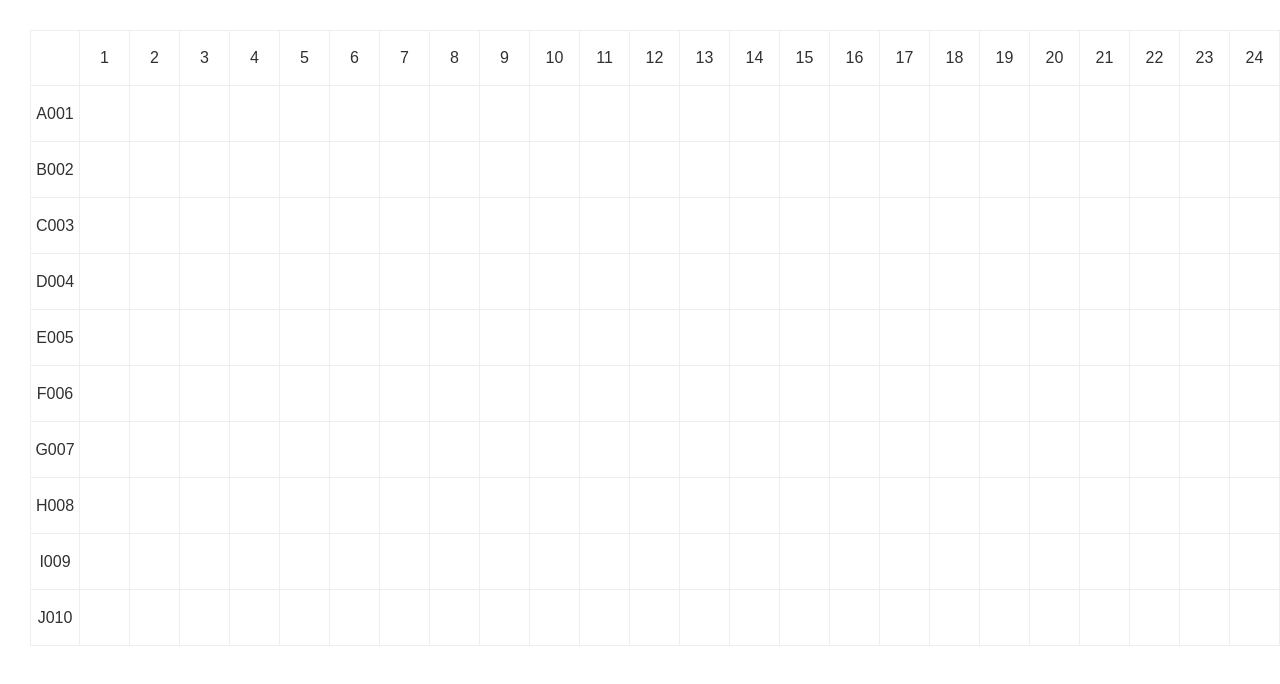
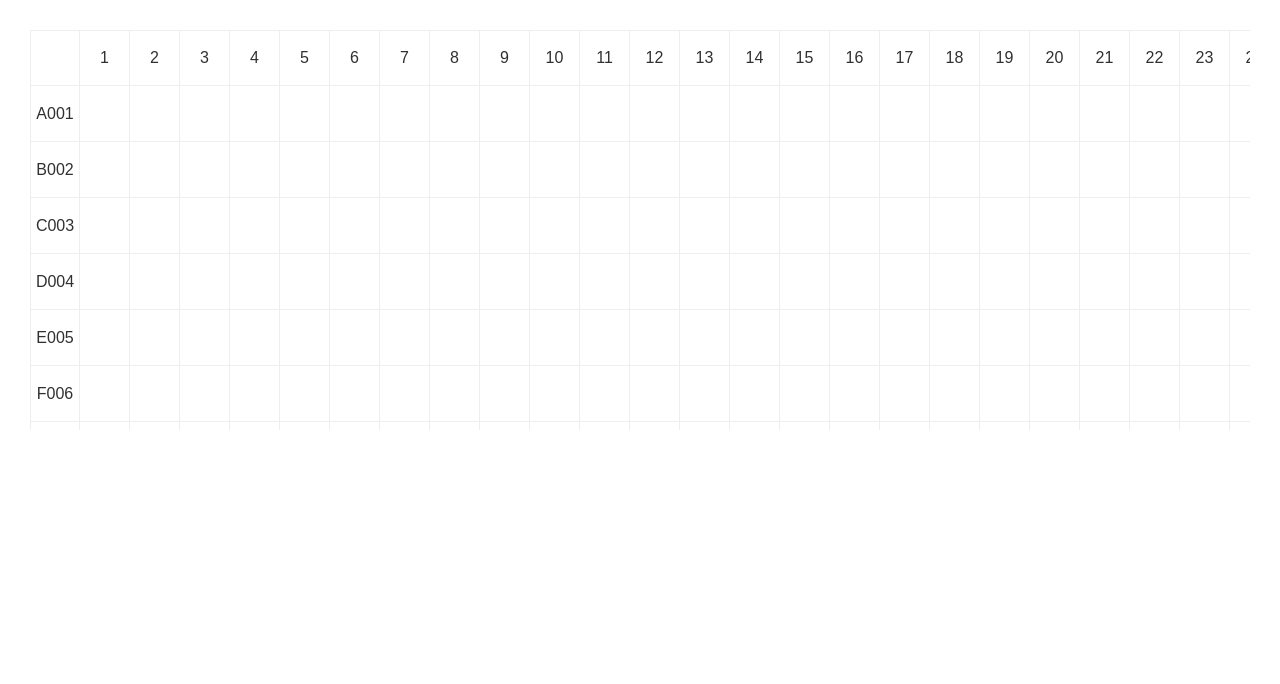
Before and after one commit to reference-sample/front-demo, a Vue app: page /schedule in a window 1280 px wide. Shown: the top 684 px of the page. Built offline with nearby package versions, Linux system fonts and the light colour scheme.

Commit message:
排班组件滚动效果

```diff
--- a/src/components/MonthGrid.vue
+++ b/src/components/MonthGrid.vue
@@ -1,13 +1,28 @@
 <template>
+  <div
+    class="warpper"
+    ref="warpper"
+    @scroll="onScroll"
+    @mousemove="onMouseMove"
+    @mouseleave="onMouseLeave"
+  >
     <div class="grid day" :style="{ '--col-count': daysInMonth.length }">
       <template v-for="(vehicle, i) in [{ id: 0, vehicleNo: '' }, ...vehicles]">
         <template v-for="(day, j) in daysInMonth">
+          <div
+            v-if="i === 0"
+            :class="['cell header-label', { scrolled: scrolledY }]"
+            :key="'header-' + day"
+          >
             <!-- 第一行表头 -->
-        <div v-if="i === 0" class="cell header-label" :key="'header-' + day">
             <span>{{ j === 0 ? '' : day }}</span>
           </div>
+          <div
+            v-else-if="j === 0"
+            :class="['cell left-label', { scrolled: scrolledX }]"
+            :key="'header-' + vehicle.id"
+          >
             <!-- 第一列名称 -->
-        <div v-else-if="j === 0" class="cell left-label" :key="'header-' + vehicle.id">
             <span>{{ vehicle.vehicleNo }}</span>
           </div>
           <template v-else :key="'cell-' + i + '-' + j">
@@ -48,6 +63,7 @@
           </template>
         </template>
       </template>
+    </div>
   </div>
 
   <!-- 确认弹窗 -->
@@ -144,9 +160,61 @@ const onConfirm = () => {
   selected.value = []
   dialogVisible.value = false
 }
+
+let scrollSpeed = 5 // 每次滚动像素
+let edgeThreshold = 80 // 离边界多近开始触发
+let scrollInterval = null
+const scrolledX = ref(false)
+const scrolledY = ref(false)
+
+const warpper = ref<HTMLDivElement | null>(null)
+const onScroll = () => {
+  const box = warpper.value
+  if (!box) return
+  scrolledX.value = box.scrollLeft > 0
+  scrolledY.value = box.scrollTop > 0
+}
+const onMouseMove = (e) => {
+  const box = warpper.value
+  if (!box) return
+  const rect = box.getBoundingClientRect()
+  const x = e.clientX - rect.left
+
+  clearInterval(scrollInterval)
+
+  if (x < edgeThreshold) {
+    // 靠近左边
+    scrollInterval = setInterval(() => {
+      box.scrollLeft -= scrollSpeed
+    }, 16)
+  } else if (x > rect.width - edgeThreshold) {
+    // 靠近右边
+    scrollInterval = setInterval(() => {
+      box.scrollLeft += scrollSpeed
+    }, 16)
+  }
+}
+
+const onMouseLeave = () => {
+  clearInterval(scrollInterval)
+}
 </script>
 
 <style scoped>
+.warpper {
+  overflow: auto;
+  height: 400px;
+  &::-webkit-scrollbar {
+    height: 0px;
+    width: 0px;
+  }
+  &:hover::-webkit-scrollbar {
+    height: 12px;
+    width: 12px;
+    background-color: #eaeaea;
+    border-radius: 3px;
+  }
+}
 .grid {
   display: grid;
   grid-template-columns: repeat(var(--col-count), minmax(50px, 1fr));
@@ -162,6 +230,7 @@ const onConfirm = () => {
   border: 1px solid #eee;
   cursor: pointer;
   font-weight: 500;
+  background-color: #fff;
 }
 .cell-body {
   color: #606060;
@@ -179,15 +248,29 @@ const onConfirm = () => {
 }
 
 .header-label {
+  position: sticky;
+  top: 0;
+  &:first-child {
+    left: 0;
+    z-index: 1;
+  }
   cursor: default;
   &:not(:first-child) {
     border-left: none;
   }
 }
 .left-label {
+  position: sticky;
+  left: 0;
   cursor: default;
   &:not(:first-child) {
     border-top: none;
   }
 }
+.header-label.scrolled {
+  box-shadow: 0 2px 5px -2px rgba(119, 117, 117, 0.3);
+}
+.left-label.scrolled {
+  box-shadow: 2px 0 5px -2px rgba(119, 117, 117, 0.3);
+}
 </style>
--- a/src/views/ScheduleView.vue
+++ b/src/views/ScheduleView.vue
@@ -33,5 +33,7 @@ const handleConfirm = (selection: { vehicleId: number; startDay: number; endDay:
 <style scoped lang="scss">
 .schedule-view {
   padding: 30px;
+  display: relative;
+  overflow: hidden;
 }
 </style>
```
Lines whose indentation alone changed are shown as unchanged.
